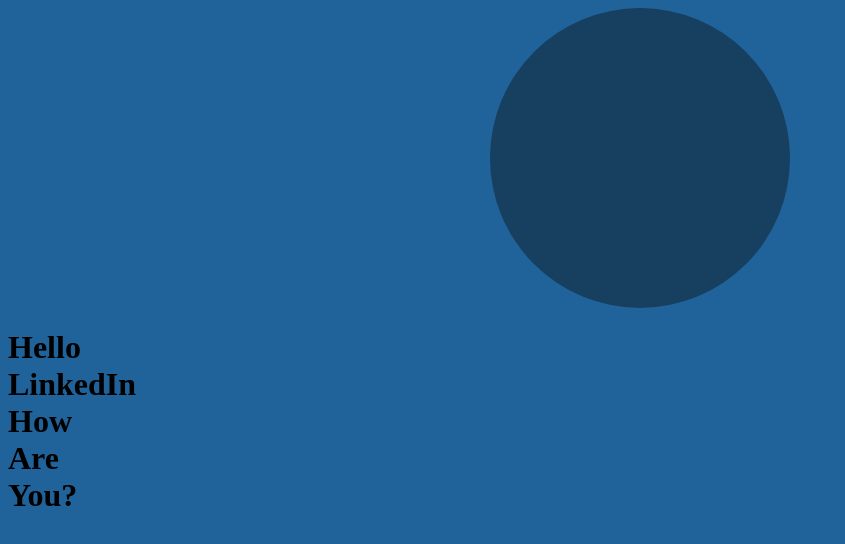
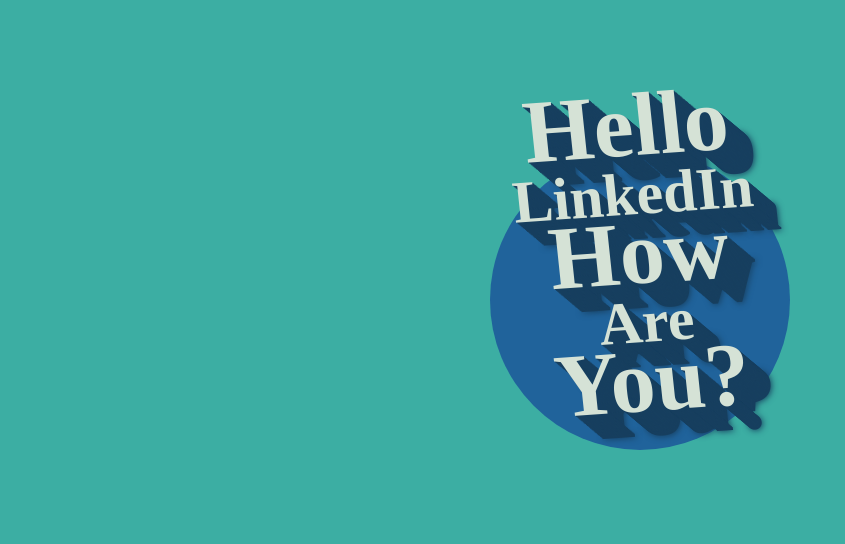
Before and after one commit to thebialy/day36_CSS_text_shadows, a plain HTML site: page index.html in a window 1280 px wide. Shown: the whole page, without its empty margins (0-845 px from the left). Drawn offline with Linux system fonts and the light colour scheme.

Commit message:
shadow created

```diff
--- a/style.css
+++ b/style.css
@@ -1,5 +1,5 @@
 body {
-    background: #20639B;
+    background: #3CAEA3;
 }
 
 .background {
@@ -7,5 +7,27 @@
     height: 300px;
     width: 300px;
     border-radius: 100%;
-    background: #173F5F;
+    background: #20639B;
+    margin-top: 150px;
 }
+
+h1 {
+    color: #D5E2D6;
+    text-align: center;
+    line-height: 50px;
+    margin-top: -350px;
+    -moz-transform: scale(1) rotate(-5deg) translateX(0px) translateY(0px) skewX(1deg) skewY(1deg);
+    -webkit-transform: scale(1) rotate(-5deg) translateX(0px) translateY(0px) skewX(1deg) skewY(1deg);
+    -o-transform: scale(1) rotate(-5deg) translateX(0px) translateY(0px) skewX(1deg) skewY(1deg);
+    -ms-transform: scale(1) rotate(-5deg) translateX(0px) translateY(0px) skewX(1deg) skewY(1deg);
+    transform: scale(1) rotate(-5deg) translateX(0px) translateY(0px) skewX(1deg) skewY(1deg);
+    text-shadow: 1px 1px #173F5F, 2px 2px #173F5F, 3px 3px #173F5F, 4px 4px #173F5F, 5px 5px #173F5F, 6px 6px #173F5F, 7px 7px #173F5F, 8px 8px #173F5F, 9px 9px #173F5F, 10px 10px #173F5F, 11px 11px #173F5F, 12px 12px #173F5F, 13px 13px #173F5F, 14px 14px #173F5F, 15px 15px #173F5F, 16px 16px #173F5F, 17px 17px #173F5F, 18px 18px #173F5F, 19px 19px #173F5F, 20px 20px #173F5F, 21px 21px #173F5F, 22px 22px #173F5F, 23px 23px #173F5F, 24px 24px #173F5F, 25px 25px #173F5F, 26px 26px 6px #173F5F;
+}
+
+span:nth-child(3), span:nth-child(7) {
+    font-size: 60px;
+    }
+
+span:nth-child(1), span:nth-child(9), span:nth-child(5)  {
+      font-size: 90px;
+    }
```
